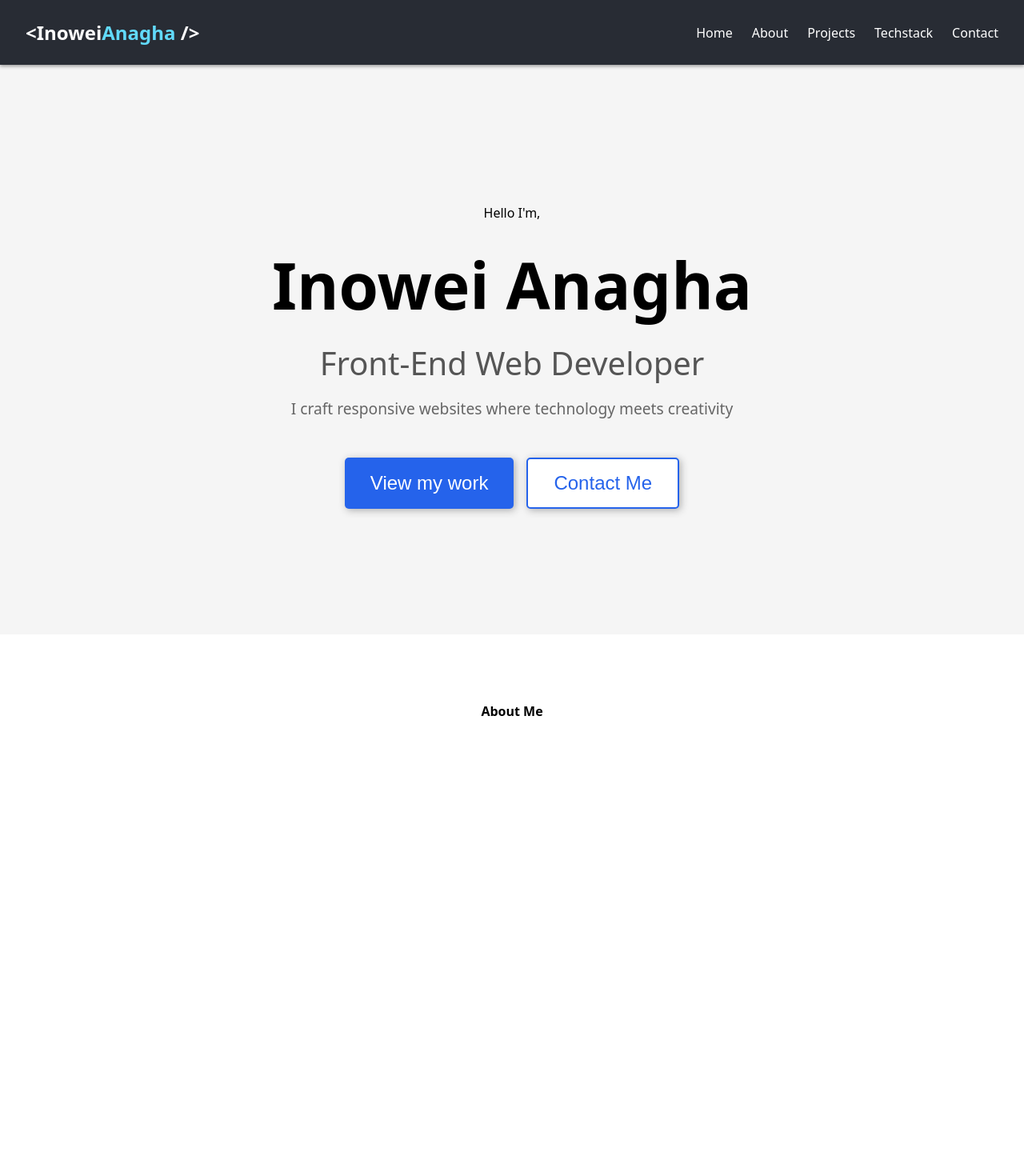
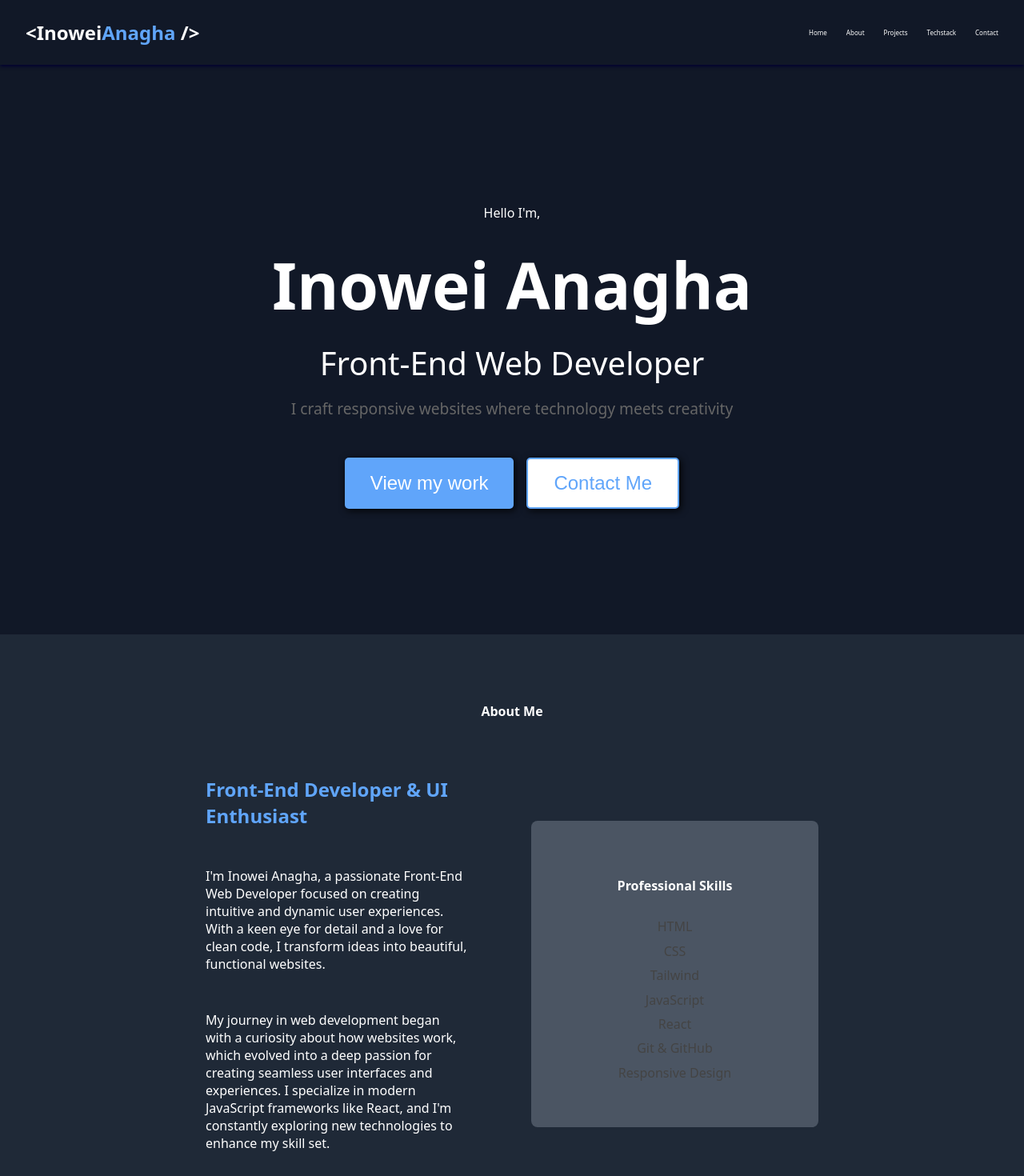
Before and after one commit to AnaghaInowei/Personal-Portfolio, a React (Vite) app: page / in a window 1280 px wide. Shown: the top 1470 px of the page at 80% size. Before the commit the page ends 986 px from the top, so only its background shows below. Built offline with nearby package versions, Linux system fonts and the light colour scheme.

Commit message:
style: update About component with content and structure enhancements, including new skills section

```diff
--- a/src/App.css
+++ b/src/App.css
@@ -13,7 +13,7 @@
 /* navbar styling */
 
 .navbar {
-  background-color: #282c34;
+  background-color: #111827;
   /* min-height: 10vh; */
   display: flex;
   flex-direction: row;
@@ -24,8 +24,7 @@
   padding: 0 2rem;
   position: sticky;
   top: 0;
-  z-index: 10;
-  box-shadow: 0 2px 4px rgb(158, 158, 158);
+  box-shadow: 0 2px 4px rgb(0, 0, 50);
 }
 
 .logo {
@@ -35,7 +34,7 @@
 }
 
 .name {
-  color: #61dafb;
+  color: #60A5FA;
 }
 
 .nav-links {
@@ -46,13 +45,12 @@
 }
 
 .nav-links li {
-  font-size: 1rem;
+  font-size: .5rem;
   cursor: pointer;
-  transition: red 0.3s ease;
   /* padding-right: 1.5rem; */
 }
 .nav-links li:hover {
-  color: #61dafb;
+  color: #60A5FA;
   transition: ease-in-out 0.2s;
 }
 
@@ -64,7 +62,8 @@ header {
   justify-content: center;
   text-align: center;
   /* padding: 4rem 2rem; */
-  background-color: #f5f5f5;
+  background-color: #111827;
+  color: white;
   height: 89vh;
 }
 
@@ -76,7 +75,7 @@ h1 {
 .work {
   font-size: 2.5rem;
   margin: 0.5rem 0;
-  color: #555;
+  color: white;
 }
 
 /* btn styling */
@@ -93,7 +92,7 @@ h1 {
   border: none;
   border-radius: 5px;
   cursor: pointer;
-  box-shadow: 2px 2px 10px rgba(168, 168, 168, 0.929);
+  box-shadow: 2px 2px 10px rgba(0, 0, 0, 0.929);
   transition: background-color 0.3s ease, color 0.3s ease;
 }
 
@@ -106,23 +105,23 @@ h1 {
 }
 
 .btn-view {
-  background-color: #2563EB;
+  background-color: #60A5FA;
   color: white;
 }
 
 .btn-view:hover {
-  background-color: #1E40AF;
+  background-color: #60A5FA;
   scale: 1.05;
 }
 
 .btn-contact {
   background-color: white;
-  color: #2563EB;
-  border: 2px solid #2563EB;
+  color: #60A5FA;
+  border: 2px solid #60A5FA;
 }
 
 .btn-contact:hover {
-  background-color: #2563EB;
+  background-color: #60A5FA;
   color: white;
   scale: 1.05;
 }
@@ -131,8 +130,116 @@ h1 {
 .about {
   padding: 4rem 2rem;
   /* text-align: center; */
-  background-color: #ffffff;
+background-color: #1F2937;
+  color: white;
 }
+
+/* .content {
+  display: flex;
+  flex-direction: row;
+  gap: 2rem;
+  justify-content: center;
+  align-items: flex-start;
+  flex-wrap: wrap;
+  max-width: 1100px;
+  margin: 0 auto;
+  padding: 1.5rem;
+} */
+
+.about .content {
+  /* More specific selector to avoid being overridden */
+  display: flex;
+  flex-direction: row;
+  gap: 5rem;
+  justify-content: center;
+  margin: 0 auto;
+  padding: 1.5rem;
+  text-align: left;
+
+
+}
+
+.text {
+  display: flex;
+  flex-direction: column;
+  align-items: flex-start;
+  justify-content: center;
+  gap: 1rem;
+  max-width: 327.01px;
+
+  /* flex: 1;
+  min-width: 300px;
+  max-width: 720px;
+  text-align: left;
+  padding: 0 1rem; */
+}
+
+h3 {
+  font-size: 1.5rem;
+  margin-bottom: 1rem;
+  color: #60A5FA;
+}
+
+  .skillcard {
+    display: flex;
+    flex-direction: column;
+    justify-content: center;
+    align-items: center;
+    text-align: center;
+    padding: 1rem;
+    transition: transform 0.3s ease, box-shadow 0.3s ease;
+    width: 327.01px;
+    max-height: 351.88px;
+    border-radius: .5rem;
+    background-color: #4B5563;
+    margin-top: 5rem;
+  }
+
+.skillcard:hover {
+  transform: translateY(-10px);
+box-shadow: 4px 4px 15px rgba(168, 168, 168, 0.929);
+}
+
+.skillcard h3 {
+  margin-bottom: 1rem;
+  color: #2563EB;
+}
+.skillcard p {
+  color: #555;
+  font-size: 1rem;
+  line-height: 1.4;
+}
+
+.skillcard ul {
+  list-style: none;
+  padding: 0;
+  margin: 0;
+}
+.skillcard ul li {
+  margin: 0.5rem 0;
+  color: #444;
+  font-size: 1rem;
+  line-height: 1.4;
+}
+
+@media (max-width: 768px) {
+  .content {
+    flex-direction: column;
+    align-items: center;
+    gap: 1.5rem;
+    padding: 1rem;
+  }
+
+
+
+  .text {
+    width: 100%;
+    max-width: 720px;
+    text-align: left;
+    padding: 0 1rem;
+  }
+}
+
 
 /* .logo {
   height: 6em;
--- a/src/Components/About.jsx
+++ b/src/Components/About.jsx
@@ -1,10 +1,32 @@
 export default function About() {
   return (
-    <div className="about">
+    <section className="about">
       <h4>About Me</h4>
       <div className="content">
+        <div className="text">
+            <h3>Front-End Developer & UI Enthusiast</h3>
+            <p>
+              I'm Inowei Anagha, a passionate Front-End Web Developer focused on creating intuitive and dynamic    user experiences. With a keen eye for detail and a love for clean code, I transform ideas into beautiful, functional websites.
+            </p>
+            <p>
+              My journey in web development began with a curiosity about how websites work, which evolved into a deep passion for creating seamless user interfaces and experiences. I specialize in modern JavaScript frameworks like React, and I'm constantly exploring new technologies to enhance my skill set.
+            </p>
 
+            <button>Lets Connect</button>
+        </div>
+        <div className="skillcard">
+          <h4>Professional Skills</h4>
+          <ul>
+            <li>HTML</li>
+            <li>CSS</li>
+            <li>Tailwind</li>
+            <li>JavaScript</li>
+            <li>React</li>
+            <li>Git & GitHub</li>
+            <li>Responsive Design</li>
+          </ul>
+        </div>
       </div>
-    </div>
+    </section>
   );
 }
```
